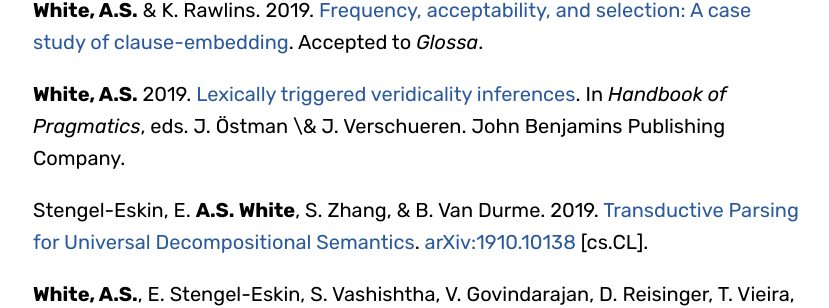
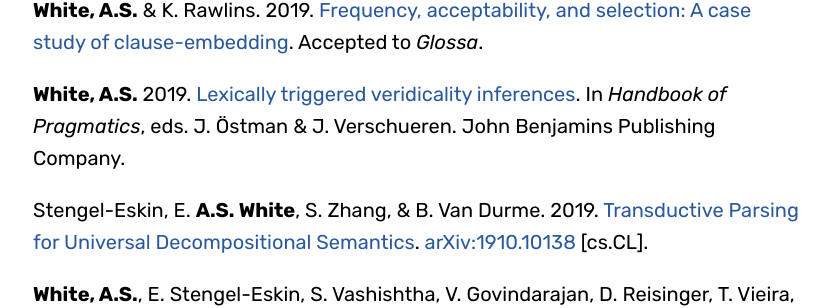
Before and after one commit to JIAXINGUY/aaronstevenwhite.github.io, a Jekyll site: the page built from papers.md, in a window 1280 px wide and 900 px high, scrolled down 353 px. Shown: the part 146-454 px from the top of the window, without its empty margins (223-1052 px from the left). Built offline with Jekyll 4.4.1, drawn with Linux system fonts in a browser that asks for light colours; some web fonts are replaced.

```diff
--- a/papers.md
+++ b/papers.md
@@ -12,7 +12,7 @@ An, H.Y. & **A.S. White**.  2020.  [The lexical and grammatical sources of neg-r
 
 **White, A.S.** & K. Rawlins. 2019. [Frequency, acceptability, and selection: A case study of clause-embedding](https://ling.auf.net/lingbuzz/004596/current.pdf). Accepted to *Glossa*.
 
-**White, A.S.** 2019. [Lexically triggered veridicality inferences](https://benjamins.com/online/hop/articles/lex4). In _Handbook of Pragmatics_, eds. J. Östman \& J. Verschueren. John Benjamins Publishing Company.
+**White, A.S.** 2019. [Lexically triggered veridicality inferences](https://benjamins.com/online/hop/articles/lex4). In _Handbook of Pragmatics_, eds. J. Östman & J. Verschueren. John Benjamins Publishing Company.
 
 Stengel-Eskin, E. **A.S. White**, S. Zhang, & B. Van Durme. 2019. [Transductive Parsing for Universal Decompositional Semantics](https://arxiv.org/pdf/1910.10138). [arXiv:1910.10138](https://arxiv.org/abs/1910.10138) [cs.CL].
 
```
